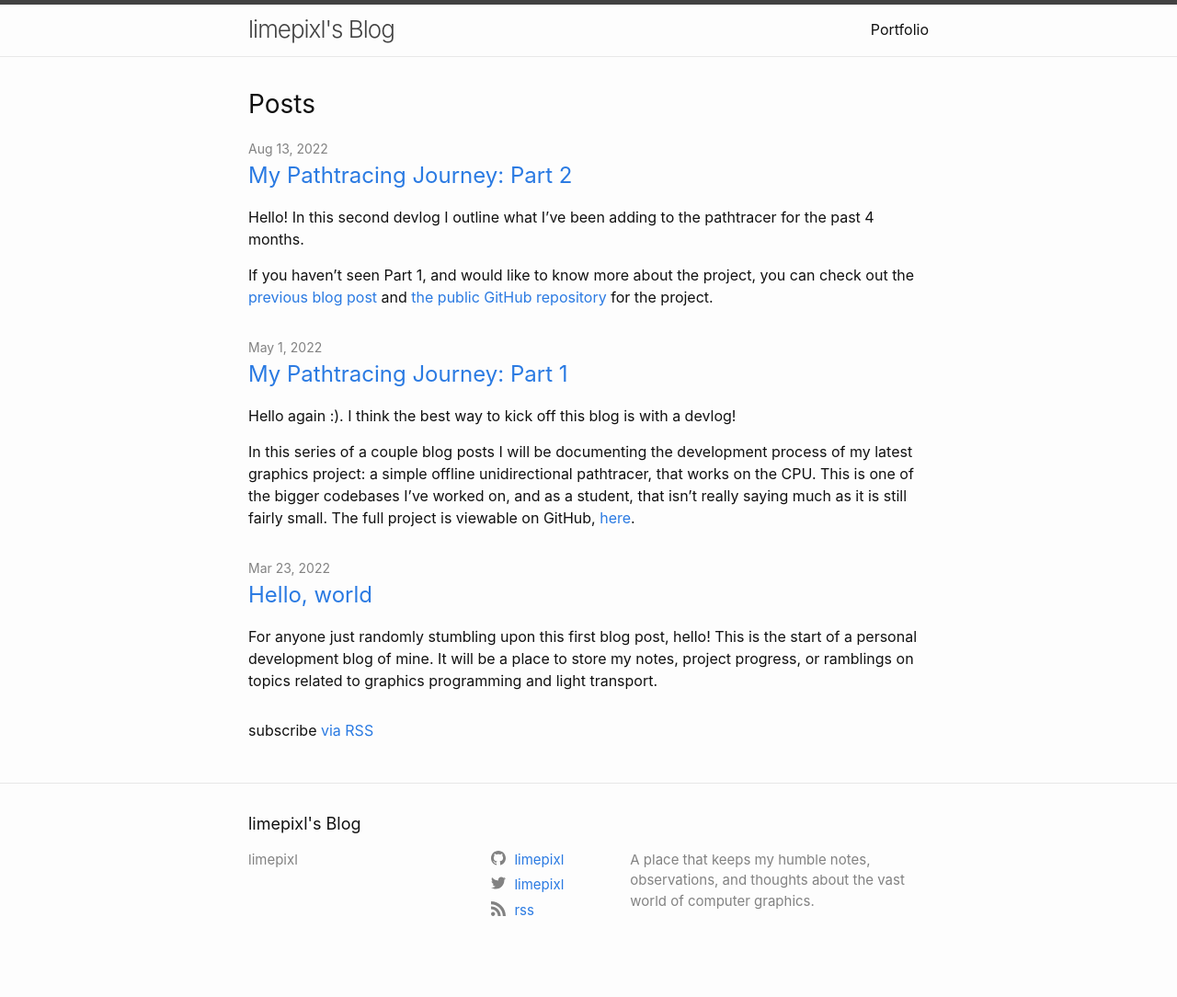
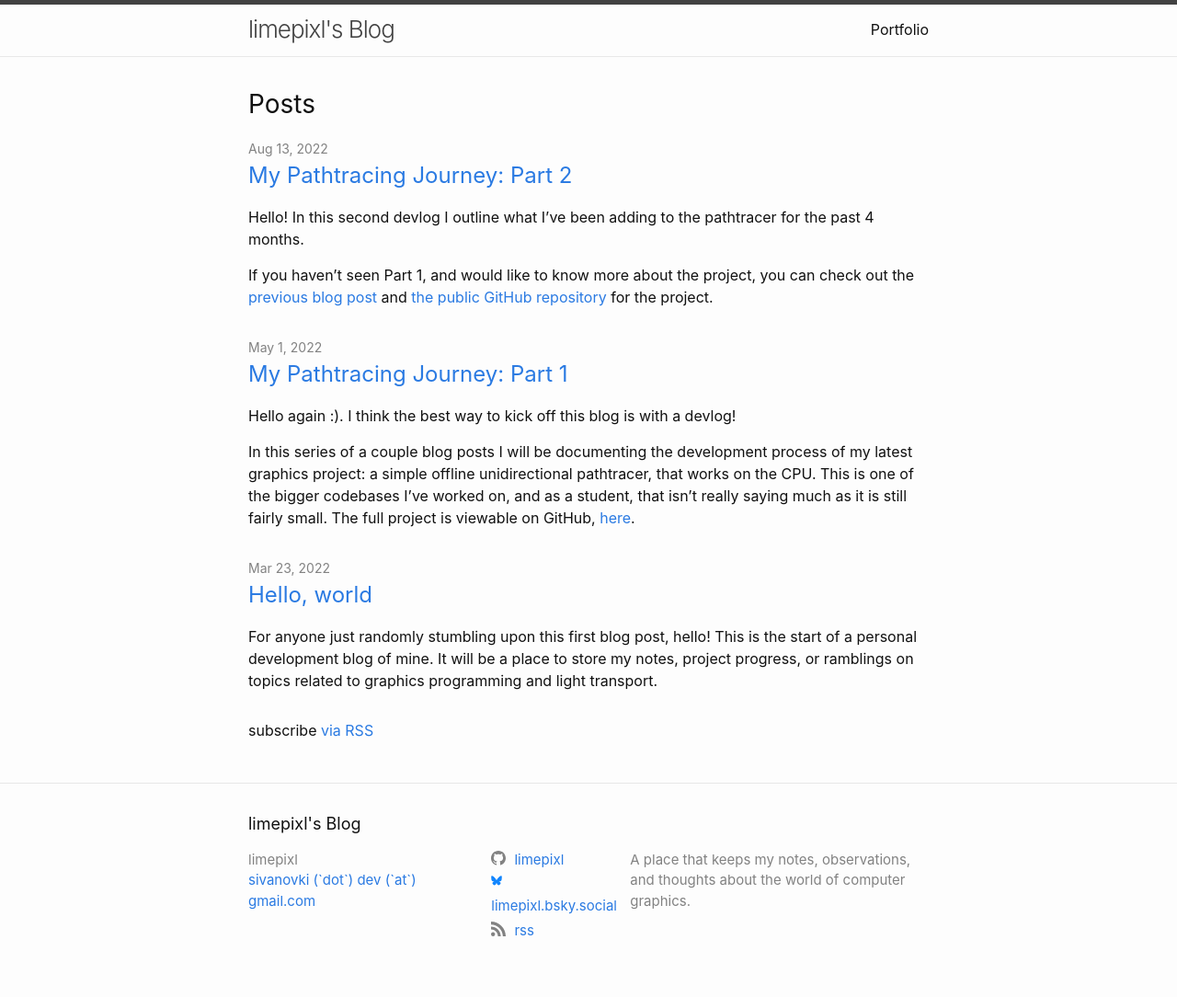
Before and after one commit to limepixl/limepixl.github.io, a Jekyll site: the page built from index.markdown, in a window 1280 px wide. Shown: the whole page at 92% size. Built offline with Jekyll 4.4.1, drawn with Linux system fonts in a browser that asks for light colours; before the commit the page ends 1061 px from its top, so only the background shows below that.

Commit message:
Add Bluesky username & email

```diff
--- a/_config.yml
+++ b/_config.yml
@@ -1,20 +1,13 @@
 title: limepixl's Blog
 author: limepixl
-# email: your-email@domain.com
+email: sivanovki (`dot`) dev (`at`) gmail.com
 description: > # this means to ignore newlines until "twitter_username:"
-  A place that keeps my humble notes, observations, and thoughts about the vast world of computer graphics.
+  A place that keeps my notes, observations, and thoughts about the world of computer graphics.
 
 # social links
-twitter_username: limepixl
-github_username:  limepixl
+bluesky_username: limepixl.bsky.social
+github_username: limepixl
 rss: rss
-
-# Mastodon instances
-# mastodon:
-# - username: jekyll
-#   instance: example.com
-# - username: jekyll2
-#   instance: example.com
 
 show_excerpts: true # set to true to show excerpts on the homepage
 
--- a/_includes/social.html
+++ b/_includes/social.html
@@ -8,6 +8,7 @@
   {%- if site.pinterest_username -%}<li><a href="https://www.pinterest.com/{{ site.pinterest_username| cgi_escape | escape }}"><svg class="svg-icon"><use xlink:href="{{ '/assets/minima-social-icons.svg#pinterest' | relative_url }}"></use></svg> <span class="username">{{ site.pinterest_username| escape }}</span></a></li>{%- endif -%}
   {%- for mst in site.mastodon -%}{%- if mst.username and mst.instance -%}<li><a href="https://{{ mst.instance| cgi_escape | escape}}/@{{mst.username}}"><svg class="svg-icon"><use xlink:href="{{ '/assets/minima-social-icons.svg#mastodon' | relative_url }}"></use></svg> <span class="username">{{ mst.username|escape }}</span></a></li>{%- endif -%}{%- endfor -%}
   {%- if site.twitter_username -%}<li><a href="https://www.twitter.com/{{ site.twitter_username| cgi_escape | escape }}"><svg class="svg-icon"><use xlink:href="{{ '/assets/minima-social-icons.svg#twitter' | relative_url }}"></use></svg> <span class="username">{{ site.twitter_username| escape }}</span></a></li>{%- endif -%}
+  {%- if site.bluesky_username -%}<li><a href="https://bsky.app/profile/{{ site.bluesky_username| cgi_escape | escape }}"><svg class="svg-icon"><use xlink:href="{{ '/assets/minima-social-icons.svg#bluesky' | relative_url }}"></use></svg> <span class="username">{{ site.bluesky_username| escape }}</span></a></li>{%- endif -%}
   {%- if site.youtube_username -%}<li><a href="https://youtube.com/{{ site.youtube_username| cgi_escape | escape }}"><svg class="svg-icon"><use xlink:href="{{ '/assets/minima-social-icons.svg#youtube' | relative_url }}"></use></svg> <span class="username">{{ site.youtube_username| escape }}</span></a></li>{%- endif -%}
   {%- if site.googleplus_username -%}<li><a href="https://plus.google.com/{{ site.googleplus_username| escape }}"><svg class="svg-icon"><use xlink:href="{{ '/assets/minima-social-icons.svg#googleplus' | relative_url }}"></use></svg> <span class="username">{{ site.googleplus_username| escape }}</span></a></li>{%- endif -%}
   {%- if site.rss -%}<li><a href="{{ 'feed.xml' | relative_url }}"><svg class="svg-icon"><use xlink:href="{{ '/assets/minima-social-icons.svg#rss' | relative_url }}"></use></svg> <span>{{ site.rss | escape }}</span></a></li>{%- endif -%}
```
Also changed, not shown: assets/minima-social-icons.svg.
